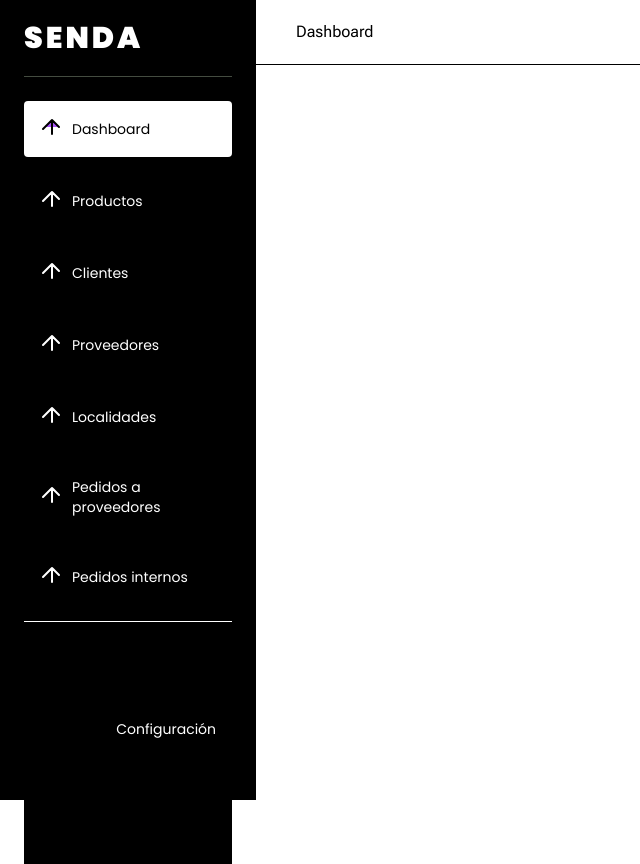
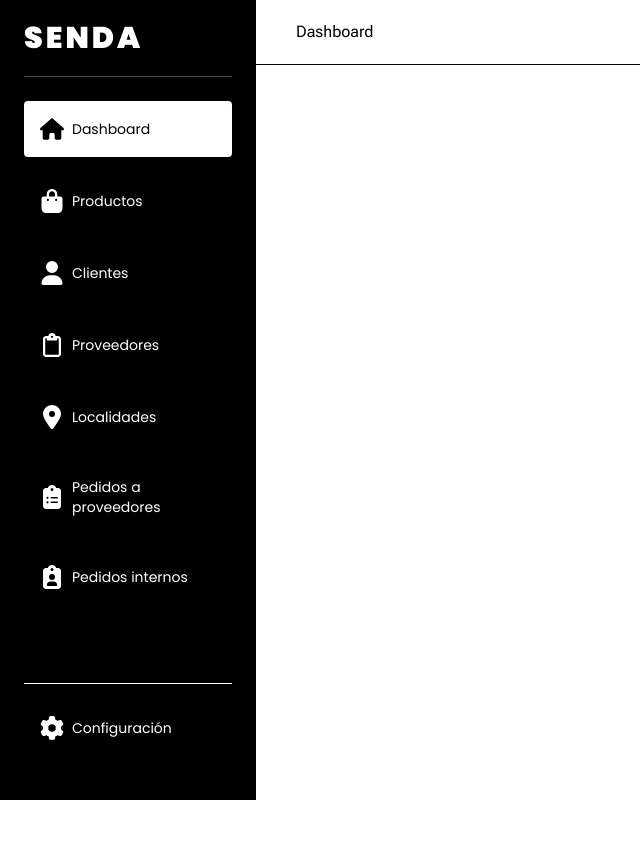
Before and after one commit to UNPSJB/SendaAlquiler, a Next.js app in the folder frontend/: page / in a window 1280 px wide. Shown: the whole page, without its empty margins (0-640 px from the left). After the commit the page ends 800 px from the top, so only its background shows below. Built offline with nearby package versions, Linux system fonts and the light colour scheme.

Commit message:
Added some nav icons

```diff
--- a/frontend/src/modules/dashboard/DashboardLayout.tsx
+++ b/frontend/src/modules/dashboard/DashboardLayout.tsx
@@ -8,6 +8,15 @@ import { PropsWithChildren, useCallback, useState } from 'react';
 
 import styles from './DashboardLayout.module.scss';
 import IconHome from './Icons/IconHome';
+import BagShopping from './Icons/BagShopping'
+import House from './Icons/House';
+import Gear from './Icons/Gear';
+import User from './Icons/User';
+import ClipBoard from './Icons/ClipBoard';
+import ClipBoardList from './Icons/ClipBoardList';
+import LocationDot from './Icons/LocationDot';
+import ClipBoardUser from './Icons/ClipBoardUser';
+
 
 export type DashboardIconProps = {
     isActive: boolean;
@@ -20,17 +29,13 @@ type NavLink = {
 };
 
 const MAIN_LINKS: NavLink[] = [
-    {
-        href: '/',
-        label: 'Dashboard',
-        Icon: IconHome,
-    },
-    { href: '/productos', label: 'Productos', Icon: IconHome },
-    { href: '/clientes', label: 'Clientes', Icon: IconHome },
-    { href: '/proveedores', label: 'Proveedores', Icon: IconHome },
-    { href: '/localidades', label: 'Localidades', Icon: IconHome },
-    { href: '/pedidos-a-proveedores', label: 'Pedidos a proveedores', Icon: IconHome },
-    { href: '/pedidos-internos', label: 'Pedidos internos', Icon: IconHome },
+    {href: '/', label: 'Dashboard', Icon: House},
+    { href: '/productos', label: 'Productos', Icon:  BagShopping},
+    { href: '/clientes', label: 'Clientes', Icon: User },
+    { href: '/proveedores', label: 'Proveedores', Icon: ClipBoard },
+    { href: '/localidades', label: 'Localidades', Icon: LocationDot },
+    { href: '/pedidos-a-proveedores', label: 'Pedidos a proveedores', Icon: ClipBoardList },
+    { href: '/pedidos-internos', label: 'Pedidos internos', Icon: ClipBoardUser },
 ];
 
 type NavigationLinkProps = PropsWithChildren<{
@@ -120,7 +125,7 @@ const DashboardLayout: React.FC<DashboardLayoutProps> = ({ children, header }) =
                         <li className="mt-auto border-t border-white py-5 pt-4">
                             <NavigationLink
                                 href="/configuracion"
-                                Icon={() => <svg></svg>}
+                                Icon={Gear}
                             >
                                 Configuración
                             </NavigationLink>
--- /dev/null
+++ b/frontend/src/modules/dashboard/Icons/BagShopping.tsx
@@ -0,0 +1,18 @@
+import clsx from 'clsx';
+
+import { DashboardIconProps } from '../DashboardLayout';
+
+const BagShopping: React.FC<DashboardIconProps> = (props) => {
+    return (
+        <span>
+            <svg xmlns="http://www.w3.org/2000/svg"
+                height="1em"
+                viewBox="0 0 448 512"
+                className={clsx('h-6 w-6', props.isActive && 'fill-black')}
+                fill="white">
+                <path d="M160 112c0-35.3 28.7-64 64-64s64 28.7 64 64v48H160V112zm-48 48H48c-26.5 0-48 21.5-48 48V416c0 53 43 96 96 96H352c53 0 96-43 96-96V208c0-26.5-21.5-48-48-48H336V112C336 50.1 285.9 0 224 0S112 50.1 112 112v48zm24 48a24 24 0 1 1 0 48 24 24 0 1 1 0-48zm152 24a24 24 0 1 1 48 0 24 24 0 1 1 -48 0z" /></svg>
+        </span>
+    );
+};
+
+export default BagShopping;
--- /dev/null
+++ b/frontend/src/modules/dashboard/Icons/ClipBoard.tsx
@@ -0,0 +1,19 @@
+import clsx from 'clsx';
+
+import { DashboardIconProps } from '../DashboardLayout';
+
+const ClipBoard: React.FC<DashboardIconProps> = (props) => {
+    return (
+        <span>
+            <svg xmlns="http://www.w3.org/2000/svg"
+                height="1em"
+                viewBox="0 0 384 512"
+                className={clsx('h-6 w-6', props.isActive && 'fill-black')}
+                fill="white">
+                <path d="M280 64h40c35.3 0 64 28.7 64 64V448c0 35.3-28.7 64-64 64H64c-35.3 0-64-28.7-64-64V128C0 92.7 28.7 64 64 64h40 9.6C121 27.5 153.3 0 192 0s71 27.5 78.4 64H280zM64 112c-8.8 0-16 7.2-16 16V448c0 8.8 7.2 16 16 16H320c8.8 0 16-7.2 16-16V128c0-8.8-7.2-16-16-16H304v24c0 13.3-10.7 24-24 24H192 104c-13.3 0-24-10.7-24-24V112H64zm128-8a24 24 0 1 0 0-48 24 24 0 1 0 0 48z"/>
+                </svg>
+        </span>
+    );
+};
+
+export default ClipBoard;
--- /dev/null
+++ b/frontend/src/modules/dashboard/Icons/ClipBoardList.tsx
@@ -0,0 +1,19 @@
+import clsx from 'clsx';
+
+import { DashboardIconProps } from '../DashboardLayout';
+
+const ClipBoardList: React.FC<DashboardIconProps> = (props) => {
+    return (
+        <span>
+            <svg xmlns="http://www.w3.org/2000/svg"
+                height="1em"
+                viewBox="0 0 384 512"
+                className={clsx('h-6 w-6', props.isActive && 'fill-black')}
+                fill="white">
+                <path d="M192 0c-41.8 0-77.4 26.7-90.5 64H64C28.7 64 0 92.7 0 128V448c0 35.3 28.7 64 64 64H320c35.3 0 64-28.7 64-64V128c0-35.3-28.7-64-64-64H282.5C269.4 26.7 233.8 0 192 0zm0 64a32 32 0 1 1 0 64 32 32 0 1 1 0-64zM72 272a24 24 0 1 1 48 0 24 24 0 1 1 -48 0zm104-16H304c8.8 0 16 7.2 16 16s-7.2 16-16 16H176c-8.8 0-16-7.2-16-16s7.2-16 16-16zM72 368a24 24 0 1 1 48 0 24 24 0 1 1 -48 0zm88 0c0-8.8 7.2-16 16-16H304c8.8 0 16 7.2 16 16s-7.2 16-16 16H176c-8.8 0-16-7.2-16-16z"/>
+                </svg>
+        </span>
+    );
+};
+
+export default ClipBoardList;
--- /dev/null
+++ b/frontend/src/modules/dashboard/Icons/ClipBoardUser.tsx
@@ -0,0 +1,22 @@
+import clsx from 'clsx';
+
+import { DashboardIconProps } from '../DashboardLayout';
+
+const ClipBoardUser: React.FC<DashboardIconProps> = (props) => {
+    return (
+        <span>
+            <svg xmlns="http://www.w3.org/2000/svg"
+                height="1em"
+                viewBox="0 0 384 512"
+                className={clsx('h-6 w-6', props.isActive && 'fill-black')}
+                fill="white">
+                 <path d="M192 0c-41.8 0-77.4 26.7-90.5 64H64C28.7 64 0 92.7 0 128V448c0 35.3 28.7 64 64 64H320c35.3 0 64-28.7 64-64V128c0-35.3-28.7-64-64-64H282.5C269.4 26.7 233.8 0 192 0zm0 64a32 32 0 1 1 0 64 32 32 0 1 1 0-64zM128 256a64 64 0 1 1 128 0 64 64 0 1 1 -128 0zM80 432c0-44.2 35.8-80 80-80h64c44.2 0 80 35.8 80 80c0 8.8-7.2 16-16 16H96c-8.8 0-16-7.2-16-16z"/>
+
+                </svg>
+        </span>
+    );
+};
+
+export default ClipBoardUser;
+
+ <path d="M192 0c-41.8 0-77.4 26.7-90.5 64H64C28.7 64 0 92.7 0 128V448c0 35.3 28.7 64 64 64H320c35.3 0 64-28.7 64-64V128c0-35.3-28.7-64-64-64H282.5C269.4 26.7 233.8 0 192 0zm0 64a32 32 0 1 1 0 64 32 32 0 1 1 0-64zM128 256a64 64 0 1 1 128 0 64 64 0 1 1 -128 0zM80 432c0-44.2 35.8-80 80-80h64c44.2 0 80 35.8 80 80c0 8.8-7.2 16-16 16H96c-8.8 0-16-7.2-16-16z"/>
--- /dev/null
+++ b/frontend/src/modules/dashboard/Icons/Gear.tsx
@@ -0,0 +1,19 @@
+import clsx from 'clsx';
+
+import { DashboardIconProps } from '../DashboardLayout';
+
+const Gear: React.FC<DashboardIconProps> = (props) => {
+    return (
+        <span>
+            <svg xmlns="http://www.w3.org/2000/svg"
+                height="1em"
+                viewBox="0 0 512 512"
+                className={clsx('h-6 w-6', props.isActive && 'fill-black')}
+                fill="white">
+                <path d="M495.9 166.6c3.2 8.7 .5 18.4-6.4 24.6l-43.3 39.4c1.1 8.3 1.7 16.8 1.7 25.4s-.6 17.1-1.7 25.4l43.3 39.4c6.9 6.2 9.6 15.9 6.4 24.6c-4.4 11.9-9.7 23.3-15.8 34.3l-4.7 8.1c-6.6 11-14 21.4-22.1 31.2c-5.9 7.2-15.7 9.6-24.5 6.8l-55.7-17.7c-13.4 10.3-28.2 18.9-44 25.4l-12.5 57.1c-2 9.1-9 16.3-18.2 17.8c-13.8 2.3-28 3.5-42.5 3.5s-28.7-1.2-42.5-3.5c-9.2-1.5-16.2-8.7-18.2-17.8l-12.5-57.1c-15.8-6.5-30.6-15.1-44-25.4L83.1 425.9c-8.8 2.8-18.6 .3-24.5-6.8c-8.1-9.8-15.5-20.2-22.1-31.2l-4.7-8.1c-6.1-11-11.4-22.4-15.8-34.3c-3.2-8.7-.5-18.4 6.4-24.6l43.3-39.4C64.6 273.1 64 264.6 64 256s.6-17.1 1.7-25.4L22.4 191.2c-6.9-6.2-9.6-15.9-6.4-24.6c4.4-11.9 9.7-23.3 15.8-34.3l4.7-8.1c6.6-11 14-21.4 22.1-31.2c5.9-7.2 15.7-9.6 24.5-6.8l55.7 17.7c13.4-10.3 28.2-18.9 44-25.4l12.5-57.1c2-9.1 9-16.3 18.2-17.8C227.3 1.2 241.5 0 256 0s28.7 1.2 42.5 3.5c9.2 1.5 16.2 8.7 18.2 17.8l12.5 57.1c15.8 6.5 30.6 15.1 44 25.4l55.7-17.7c8.8-2.8 18.6-.3 24.5 6.8c8.1 9.8 15.5 20.2 22.1 31.2l4.7 8.1c6.1 11 11.4 22.4 15.8 34.3zM256 336a80 80 0 1 0 0-160 80 80 0 1 0 0 160z"/>
+                </svg>
+        </span>
+    );
+};
+
+export default Gear;
--- /dev/null
+++ b/frontend/src/modules/dashboard/Icons/House.tsx
@@ -0,0 +1,19 @@
+import clsx from 'clsx';
+
+import { DashboardIconProps } from '../DashboardLayout';
+
+const House: React.FC<DashboardIconProps> = (props) => {
+    return (
+        <span>
+            <svg xmlns="http://www.w3.org/2000/svg"
+                height="1em"
+                viewBox="0 0 576 512"
+                className={clsx('h-6 w-6', props.isActive && 'fill-black')}
+                fill="white">
+                <path d="M575.8 255.5c0 18-15 32.1-32 32.1h-32l.7 160.2c0 2.7-.2 5.4-.5 8.1V472c0 22.1-17.9 40-40 40H456c-1.1 0-2.2 0-3.3-.1c-1.4 .1-2.8 .1-4.2 .1H416 392c-22.1 0-40-17.9-40-40V448 384c0-17.7-14.3-32-32-32H256c-17.7 0-32 14.3-32 32v64 24c0 22.1-17.9 40-40 40H160 128.1c-1.5 0-3-.1-4.5-.2c-1.2 .1-2.4 .2-3.6 .2H104c-22.1 0-40-17.9-40-40V360c0-.9 0-1.9 .1-2.8V287.6H32c-18 0-32-14-32-32.1c0-9 3-17 10-24L266.4 8c7-7 15-8 22-8s15 2 21 7L564.8 231.5c8 7 12 15 11 24z" />
+                </svg>
+        </span>
+    );
+};
+
+export default House;
--- /dev/null
+++ b/frontend/src/modules/dashboard/Icons/LocationDot.tsx
@@ -0,0 +1,19 @@
+import clsx from 'clsx';
+
+import { DashboardIconProps } from '../DashboardLayout';
+
+const LocationDot: React.FC<DashboardIconProps> = (props) => {
+    return (
+        <span>
+            <svg xmlns="http://www.w3.org/2000/svg"
+                height="1em"
+                viewBox="0 0 384 512"
+                className={clsx('h-6 w-6', props.isActive && 'fill-black')}
+                fill="white">
+                <path d="M215.7 499.2C267 435 384 279.4 384 192C384 86 298 0 192 0S0 86 0 192c0 87.4 117 243 168.3 307.2c12.3 15.3 35.1 15.3 47.4 0zM192 128a64 64 0 1 1 0 128 64 64 0 1 1 0-128z"/>
+                </svg>
+        </span>
+    );
+};
+
+export default LocationDot;
--- /dev/null
+++ b/frontend/src/modules/dashboard/Icons/User.tsx
@@ -0,0 +1,19 @@
+import clsx from 'clsx';
+
+import { DashboardIconProps } from '../DashboardLayout';
+
+const User: React.FC<DashboardIconProps> = (props) => {
+    return (
+        <span>
+            <svg xmlns="http://www.w3.org/2000/svg"
+                height="1em"
+                viewBox="0 0 448 512"
+                className={clsx('h-6 w-6', props.isActive && 'fill-black')}
+                fill="white">
+                <path d="M224 256A128 128 0 1 0 224 0a128 128 0 1 0 0 256zm-45.7 48C79.8 304 0 383.8 0 482.3C0 498.7 13.3 512 29.7 512H418.3c16.4 0 29.7-13.3 29.7-29.7C448 383.8 368.2 304 269.7 304H178.3z"/>
+                </svg>
+        </span>
+    );
+};
+
+export default User;
```
